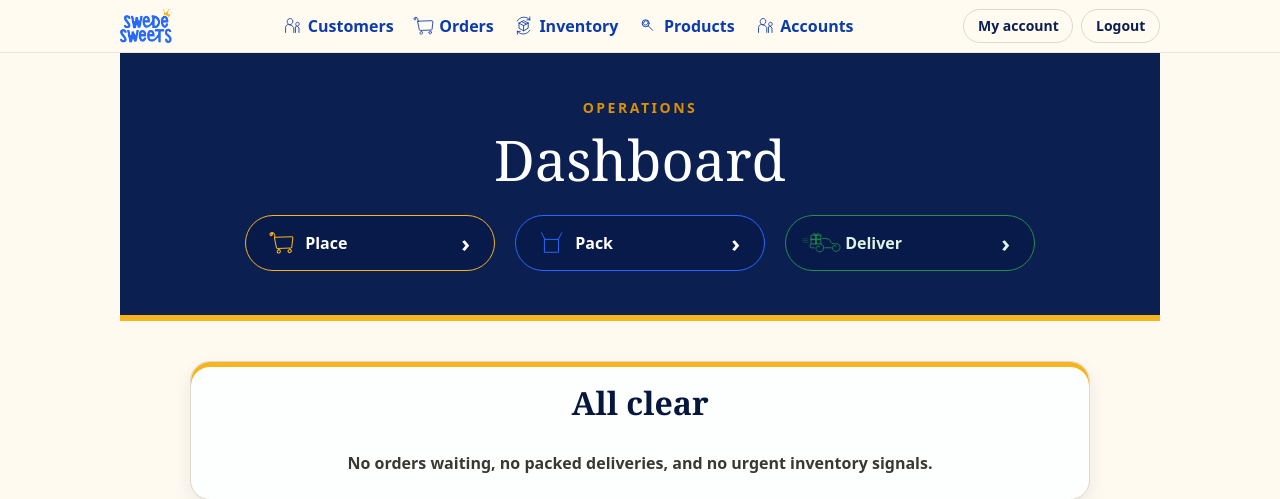
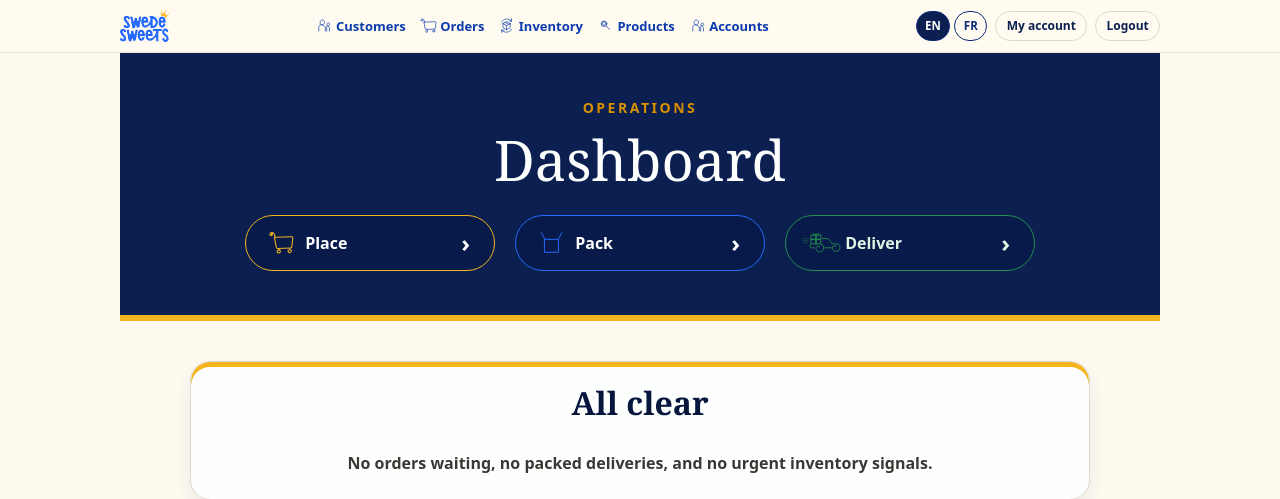
Before and after one commit to juicer149/swedesweets-ops, a Django app: page / in a window 1280 px wide. Shown: the top 499 px of the page. Run offline with Django 5.2, Linux system fonts and the light colour scheme; the visitor is signed in with stand-in values (Sample User, id 1); data that the repository does not hold is empty.

Commit message:
Add language switcher

```diff
--- a/accounts/access.py
+++ b/accounts/access.py
@@ -7,6 +7,7 @@ AUTH_EXEMPT_VIEWS = frozenset(
     {
         "login",
         "logout",
+        "set_language",
         "password_change",
         "password_change_done",
         "password_reset",
--- a/config/settings.py
+++ b/config/settings.py
@@ -105,6 +105,7 @@ MIDDLEWARE = [
     "whitenoise.middleware.WhiteNoiseMiddleware",
 
     "django.contrib.sessions.middleware.SessionMiddleware",
+    "django.middleware.locale.LocaleMiddleware",
     "django.middleware.common.CommonMiddleware",
     "django.middleware.csrf.CsrfViewMiddleware",
     "django.contrib.auth.middleware.AuthenticationMiddleware",
@@ -119,7 +120,6 @@ MIDDLEWARE = [
     "django.contrib.messages.middleware.MessageMiddleware",
     "django.middleware.clickjacking.XFrameOptionsMiddleware",
 ]
-
 
 # =============================================================================
 # URL / WSGI
--- a/config/urls.py
+++ b/config/urls.py
@@ -7,6 +7,8 @@ from dashboard import views as dashboard_views
 
 
 urlpatterns = [
+    path("i18n/", include("django.conf.urls.i18n")),
+
     path("", dashboard_views.index, name="index"),
     path("admin/", admin.site.urls),
 
--- a/static/css/navigation.css
+++ b/static/css/navigation.css
@@ -12,14 +12,14 @@
 }
 
 .site-header--auth .site-nav {
-  justify-content: center;
+  justify-content: space-between;
 }
 
 .site-nav {
   display: flex;
   align-items: center;
   justify-content: space-between;
-  gap: var(--space-6);
+  gap: clamp(0.5rem, 1.6vw, var(--space-6));
   min-height: 52px;
 }
 
@@ -50,7 +50,7 @@
 .site-brand__logo {
   display: block;
   width: auto;
-  height: 34px;
+  height: clamp(30px, 2.5vw, 34px);
   max-width: 180px;
   object-fit: contain;
 }
@@ -61,9 +61,9 @@
 
 .site-nav__content {
   display: grid;
-  grid-template-columns: 1fr auto;
+  grid-template-columns: minmax(0, 1fr) auto;
   align-items: center;
-  gap: var(--space-6);
+  gap: clamp(0.5rem, 1.6vw, var(--space-6));
   flex: 1 1 auto;
   min-width: 0;
 }
@@ -72,7 +72,11 @@
   display: flex;
   align-items: center;
   justify-content: center;
-  gap: var(--space-5);
+  gap: clamp(0.45rem, 1.15vw, var(--space-5));
+  min-width: 0;
+}
+
+.site-nav__links--empty {
   min-width: 0;
 }
 
@@ -81,13 +85,14 @@
 
   display: inline-flex;
   align-items: center;
-  gap: 0.4rem;
+  gap: clamp(0.2rem, 0.35vw, 0.4rem);
 
   color: var(--color-link);
-  font-size: var(--font-size-16);
+  font-size: clamp(0.8125rem, 0.92vw, var(--font-size-16));
   font-weight: 700;
   line-height: 1;
   text-decoration: none;
+  white-space: nowrap;
 
   transition:
     color var(--motion-fast),
@@ -138,8 +143,8 @@
   display: inline-flex;
   align-items: center;
   justify-content: center;
-  width: 1.2rem;
-  height: 1.2rem;
+  width: clamp(0.95rem, 1.1vw, 1.2rem);
+  height: clamp(0.95rem, 1.1vw, 1.2rem);
 
   color: currentColor;
   flex: 0 0 auto;
@@ -150,8 +155,12 @@
   display: inline-flex;
   align-items: center;
   justify-content: flex-end;
-  gap: var(--space-2);
+  gap: clamp(0.25rem, 0.65vw, var(--space-2));
   margin: 0;
+}
+
+.site-nav__auth {
+  flex: 0 0 auto;
 }
 
 .site-nav__auth-action {
@@ -159,8 +168,9 @@
   align-items: center;
   justify-content: center;
 
-  min-height: 2.1rem;
-  padding: 0.45rem 0.85rem;
+  min-height: clamp(1.85rem, 2.2vw, 2.1rem);
+  padding-block: clamp(0.32rem, 0.45vw, 0.45rem);
+  padding-inline: clamp(0.5rem, 0.8vw, 0.85rem);
 
   color: var(--color-primary-900);
   background: transparent;
@@ -168,10 +178,11 @@
   border-radius: 999px;
 
   font: inherit;
-  font-size: var(--font-size-14);
+  font-size: clamp(0.75rem, 0.82vw, var(--font-size-14));
   font-weight: 750;
   line-height: 1;
   text-decoration: none;
+  white-space: nowrap;
   cursor: pointer;
 
   transition:
@@ -194,6 +205,79 @@
   outline-offset: 4px;
 }
 
+
+/* =============================================================================
+   Language selector
+   ============================================================================= */
+
+.language-switcher {
+  display: inline-flex;
+  align-items: center;
+  gap: clamp(0.2rem, 0.5vw, var(--space-1));
+  margin: 0;
+}
+
+.language-switcher__option {
+  display: inline-flex;
+  align-items: center;
+  justify-content: center;
+
+  min-height: clamp(1.85rem, 2.2vw, 2.1rem);
+  min-width: clamp(2.05rem, 2.6vw, 2.75rem);
+  padding-block: clamp(0.32rem, 0.45vw, 0.45rem);
+  padding-inline: clamp(0.4rem, 0.65vw, 0.7rem);
+
+  color: var(--color-primary-800);
+  background: transparent;
+  border: 1px solid var(--color-primary-800);
+  border-radius: var(--radius-pill);
+
+  font-family: var(--font-body);
+  font-size: clamp(0.72rem, 0.78vw, var(--font-size-14));
+  font-weight: 750;
+  line-height: 1;
+  text-decoration: none;
+  white-space: nowrap;
+
+  cursor: pointer;
+
+  transition:
+    background var(--motion-fast),
+    border-color var(--motion-fast),
+    box-shadow var(--motion-fast),
+    color var(--motion-fast),
+    transform var(--motion-fast);
+}
+
+.language-switcher__option:hover,
+.language-switcher__option:focus-visible {
+  box-shadow: var(--shadow-accent-glow);
+  transform: translateY(-1px);
+}
+
+.language-switcher__option:focus-visible {
+  outline: 2px solid var(--color-accent-600);
+  outline-offset: 4px;
+}
+
+.language-switcher__option:active {
+  color: var(--color-white);
+  background: var(--color-primary-900);
+  box-shadow: inset 0 2px 4px rgb(0 0 0 / 0.22);
+  transform: translateY(0);
+}
+
+.language-switcher__option--active,
+.language-switcher__option[aria-current="true"] {
+  color: var(--color-white);
+  background: var(--color-primary-900);
+}
+
+.language-switcher__separator {
+  display: none;
+}
+
+
 /* =============================================================================
    Mobile navigation
    Variant 1: text-width underline
@@ -210,7 +294,7 @@
   }
 
   .site-header--auth .site-nav {
-    justify-content: center;
+    justify-content: space-between;
   }
 
   .site-nav {
@@ -247,6 +331,17 @@
     min-height: 2rem;
     padding-inline: var(--space-3);
     font-size: var(--font-size-14);
+  }
+
+  .language-switcher {
+    gap: var(--space-1);
+  }
+
+  .language-switcher__option {
+    min-height: 2rem;
+    min-width: 2.45rem;
+    padding: 0.35rem 0.55rem;
+    font-size: var(--font-size-12);
   }
 
   .site-nav__links {
@@ -357,6 +452,7 @@
   }
 
   .site-nav__icon {
+    display: inline-flex;
     width: clamp(1.05rem, 4.3vw, 1.25rem);
     height: clamp(1.05rem, 4.3vw, 1.25rem);
   }
--- /dev/null
+++ b/templates/includes/language_switcher.html
@@ -0,0 +1,36 @@
+{% load i18n %}
+
+<form
+  class="language-switcher"
+  action="{% url 'set_language' %}"
+  method="post"
+  aria-label="{% trans 'Language' %}"
+>
+  {% csrf_token %}
+
+  <input type="hidden" name="next" value="{{ request.get_full_path }}">
+
+  {% get_current_language as CURRENT_LANGUAGE %}
+
+  <button
+    class="language-switcher__option{% if CURRENT_LANGUAGE == 'en' %} language-switcher__option--active{% endif %}"
+    type="submit"
+    name="language"
+    value="en"
+    {% if CURRENT_LANGUAGE == 'en' %}aria-current="true"{% endif %}
+  >
+    EN
+  </button>
+
+  <span class="language-switcher__separator" aria-hidden="true">/</span>
+
+  <button
+    class="language-switcher__option{% if CURRENT_LANGUAGE == 'fr' %} language-switcher__option--active{% endif %}"
+    type="submit"
+    name="language"
+    value="fr"
+    {% if CURRENT_LANGUAGE == 'fr' %}aria-current="true"{% endif %}
+  >
+    FR
+  </button>
+</form>
--- a/templates/includes/navbar.html
+++ b/templates/includes/navbar.html
@@ -17,9 +17,8 @@
         >
       </a>
 
-      {% if url_name != "login" %}
       <div class="site-nav__content">
-          {% if request.user.is_authenticated %}
+        {% if request.user.is_authenticated and url_name != "login" %}
           <div
             class="site-nav__links"
             style="--site-nav-count: {{ primary_nav_items|length }};"
@@ -56,8 +55,15 @@
               </a>
             {% endfor %}
           </div>
+        {% else %}
+          <div class="site-nav__links site-nav__links--empty" aria-hidden="true"></div>
+        {% endif %}
 
         <div class="site-nav__auth">
+          {% include "includes/language_switcher.html" %}
+
+          {% if request.user.is_authenticated %}
+            {% if url_name != "login" %}
               <a
                 class="site-nav__auth-action"
                 href="{% url 'accounts:me' %}"
@@ -75,19 +81,19 @@
                   {% trans "Logout" %}
                 </button>
               </form>
-            </div>
+            {% endif %}
           {% else %}
-            <div class="site-nav__auth">
+            {% if url_name != "login" %}
               <a
                 class="site-nav__auth-action"
                 href="{% url 'login' %}"
               >
                 {% trans "Login" %}
               </a>
-            </div>
+            {% endif %}
           {% endif %}
         </div>
-      {% endif %}
+      </div>
     </nav>
   </div>
 </header>
```
Lines whose indentation alone changed are shown as unchanged.
